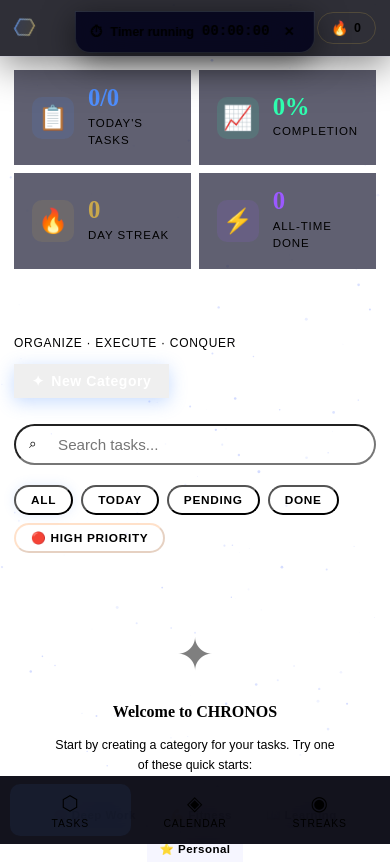
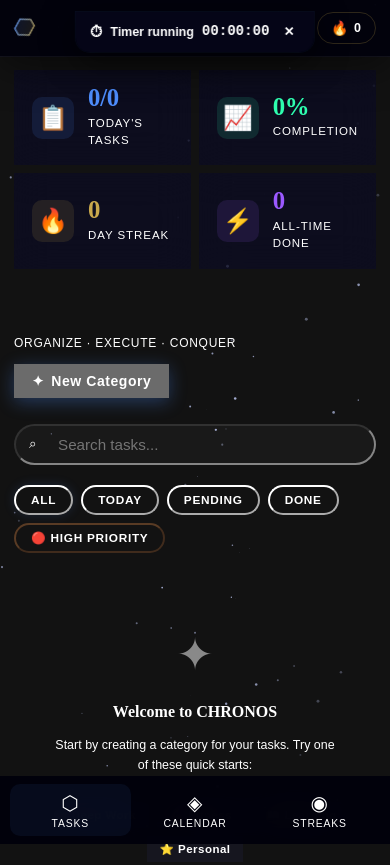
Before and after one commit to patelneel0833-ship-it/Chrono, a plain HTML site: page index.html in a window 390 px wide. Shown: the top 865 px of the page. Drawn offline with Linux system fonts and the light colour scheme.

Commit message:
Update index.html

```diff
--- a/index.html
+++ b/index.html
@@ -3,11 +3,23 @@
 <html lang="en">
 <head>
 <meta charset="UTF-8">
-<meta name="viewport" content="width=device-width, initial-scale=1.0, viewport-fit=cover">
+<meta http-equiv="X-UA-Compatible" content="IE=edge">
+<meta name="viewport" content="width=device-width, initial-scale=1.0, maximum-scale=1.0, viewport-fit=cover">
+<meta name="theme-color" content="#02020c">
+<meta name="apple-mobile-web-app-capable" content="yes">
+<meta name="apple-mobile-web-app-status-bar-style" content="black-translucent">
+<meta name="format-detection" content="telephone=no">
+<meta name="color-scheme" content="dark">
 <title>CHRONOS — Task & Time Mastery</title>
 <link rel="preconnect" href="https://fonts.googleapis.com">
 <link rel="preconnect" href="https://fonts.gstatic.com" crossorigin>
 <link href="https://fonts.googleapis.com/css2?family=Cinzel:wght@400;600;700;900&family=Outfit:wght@300;400;500;600;700&family=JetBrains+Mono:wght@300;400;500&display=swap" rel="stylesheet">
+<style>
+/* Font fallback — prevents FOUT/FOIT flicker on Safari/GitHub Pages */
+@font-face { font-family: 'Outfit'; font-display: swap; }
+@font-face { font-family: 'Cinzel'; font-display: swap; }
+@font-face { font-family: 'JetBrains Mono'; font-display: swap; }
+</style>
 <style>
 /* ═══════════════════════════════════════════════════
    CHRONOS — Design System
@@ -47,30 +59,56 @@
   --shadow-card:  0 4px 30px rgba(0,0,0,0.35), inset 0 1px 0 rgba(255,255,255,0.035);
   --shadow-glow:  0 0 30px rgba(79,143,255,0.18);
   --shadow-gold:  0 0 30px rgba(201,168,76,0.25);
-}
-
-*, *::before, *::after { box-sizing: border-box; margin: 0; padding: 0; }
-html { scroll-behavior: smooth; font-size: 16px; }
+  /* Safari-safe glass backgrounds */
+  --glass-bg:     rgba(14,14,44,0.82);
+  --glass-bg-hi:  rgba(18,18,54,0.88);
+  --modal-bg:     rgba(15,15,46,0.96);
+  /* Safe area vars with 0px fallback */
+  --sat: env(safe-area-inset-top, 0px);
+  --sar: env(safe-area-inset-right, 0px);
+  --sab: env(safe-area-inset-bottom, 0px);
+  --sal: env(safe-area-inset-left, 0px);
+}
+
+*, *::before, *::after { box-sizing: border-box; margin: 0; padding: 0; -webkit-tap-highlight-color: transparent; }
+html {
+scroll-behavior: smooth;
+font-size: 16px;
+/* Prevent Safari font size adjustment on rotation */
+-webkit-text-size-adjust: 100%;
+text-size-adjust: 100%;
+}
 body {
 font-family: ‘Outfit’, sans-serif;
 background: var(–void);
 color: var(–text-a);
+min-height: 100vh;    /* fallback for Safari < 15.4 */
 min-height: 100dvh;
 overflow-x: hidden;
 -webkit-font-smoothing: antialiased;
+-moz-osx-font-smoothing: grayscale;
+text-rendering: optimizeLegibility;
 font-size: 1rem;
 line-height: 1.5;
+/* Prevent rubber-band bounce on iOS causing layout shifts */
+overscroll-behavior-y: none;
 }
 
 /* ═══ COSMIC BG ═══ */
 #cosmicCanvas {
 position: fixed; inset: 0; z-index: 0; pointer-events: none;
 width: 100%; height: 100%;
+/* Prevent Safari canvas blinking */
+-webkit-transform: translateZ(0);
+transform: translateZ(0);
+will-change: transform;
 }
 .nebula {
 position: fixed; pointer-events: none; z-index: 0;
 border-radius: 50%; filter: blur(90px); opacity: 0;
 animation: nebulaBreath var(–nd,20s) ease-in-out var(–ndelay,0s) infinite alternate;
+-webkit-transform: translateZ(0); transform: translateZ(0);
+will-change: opacity, transform;
 }
 .n1 { width:700px;height:500px;background:var(–blue);top:-150px;left:-150px;–nd:22s;–nop:0.055; }
 .n2 { width:600px;height:600px;background:var(–purple);bottom:-150px;right:-150px;–nd:28s;–ndelay:4s;–nop:0.05; }
@@ -81,14 +119,15 @@
 }
 
 /* ═══ LAYOUT ═══ */
-#app { position:relative; z-index:1; display:flex; flex-direction:column; min-height:100dvh; }
+#app { position:relative; z-index:1; display:flex; flex-direction:column; min-height:100vh; min-height:100dvh; }
 
 /* ═══ HEADER ═══ */
 .hdr {
 display: flex; align-items: center; justify-content: space-between;
 padding: 0 28px; height: 62px;
 position: sticky; top: 0; z-index: 300;
-background: rgba(2,2,12,0.82);
+background: rgba(2,2,12,0.92);  /* solid fallback when blur unsupported */
+-webkit-backdrop-filter: blur(24px) saturate(160%);
 backdrop-filter: blur(24px) saturate(160%);
 border-bottom: 1px solid var(–border);
 box-shadow: 0 1px 0 rgba(80,80,255,0.05), 0 8px 40px rgba(0,0,0,0.5);
@@ -97,7 +136,10 @@
 font-family: ‘Cinzel’, serif; font-weight: 900; font-size: 1.35rem;
 letter-spacing: 0.18em; user-select: none; cursor: default;
 background: linear-gradient(125deg, var(–gold) 0%, var(–gold-light) 35%, #a8d4ff 70%, var(–blue) 100%);
--webkit-background-clip: text; background-clip: text; -webkit-text-fill-color: transparent;
+-webkit-background-clip: text;
+background-clip: text;
+-webkit-text-fill-color: transparent;
+color: var(–gold); /* fallback if gradient clip fails */
 display: flex; align-items: center; gap: 10px;
 }
 .logo-gem {
@@ -118,7 +160,9 @@
 .nav-pill:hover { color: var(–text-a); background: rgba(100,100,255,0.07); border-color: var(–border-hi); }
 .nav-pill.on {
 background: linear-gradient(135deg, var(–blue), var(–purple));
-color: white; border-color: transparent;
+color: white;
+-webkit-text-fill-color: white; /* override any inherited transparent */
+border-color: transparent;
 box-shadow: 0 4px 18px rgba(79,143,255,0.38);
 }
 .hdr-right { display:flex; align-items:center; gap:12px; }
@@ -151,9 +195,14 @@
 
 /* ═══ PAGE HEADERS ═══ */
 .pg-hdr { display:flex; align-items:flex-end; justify-content:space-between; margin-bottom:26px; flex-wrap:wrap; gap:12px; }
-.pg-title { font-family:‘Cinzel’,serif; font-size:1.55rem; font-weight:700; letter-spacing:0.04em;
+.pg-title {
+font-family:‘Cinzel’,serif; font-size:1.55rem; font-weight:700; letter-spacing:0.04em;
 background: linear-gradient(120deg, var(–text-a) 0%, var(–blue) 100%);
--webkit-background-clip:text; background-clip:text; -webkit-text-fill-color:transparent; }
+-webkit-background-clip: text;
+background-clip: text;
+-webkit-text-fill-color: transparent;
+color: var(–text-a); /* fallback */
+}
 .pg-sub { font-size:0.75rem; color:var(–text-c); margin-top:4px; letter-spacing:0.06em; text-transform:uppercase; }
 .pg-actions { display:flex; gap:8px; flex-wrap:wrap; }
 
@@ -163,7 +212,8 @@
 }
 .ds-card {
 padding: 16px 18px; border-radius: var(–r);
-background: rgba(12,12,38,0.7); border: 1px solid var(–border);
+background: rgba(14,14,42,0.85); border: 1px solid var(–border);
+-webkit-backdrop-filter: blur(12px);
 backdrop-filter: blur(12px);
 display: flex; align-items: center; gap: 14px;
 transition: all 0.25s;
@@ -206,10 +256,16 @@
 
 /* ═══ GLASS CARD ═══ */
 .gc {
-background: rgba(12,12,38,0.65); backdrop-filter:blur(18px) saturate(150%);
+background: var(–glass-bg, rgba(14,14,44,0.82));
+-webkit-backdrop-filter: blur(18px) saturate(150%);
+backdrop-filter: blur(18px) saturate(150%);
 border: 1px solid var(–border); border-radius: var(–r);
 box-shadow: var(–shadow-card);
 transition: border-color 0.3s, box-shadow 0.3s, transform 0.25s;
+}
+/* Safari @supports fallback — richer bg when blur works */
+@supports (-webkit-backdrop-filter: blur(1px)) or (backdrop-filter: blur(1px)) {
+.gc { background: rgba(12,12,38,0.65); }
 }
 .gc:hover { border-color:var(–border-hi); box-shadow:var(–shadow-card),var(–shadow-glow); }
 
@@ -259,6 +315,12 @@
 transform: translateX(-100%);
 }
 @keyframes shimmer { to { transform:translateX(200%); } }
+@media (prefers-reduced-motion: reduce) {
+.prog-fill::after { animation: none; }
+.fire, .logo-gem { animation: none; }
+.nebula { animation: none; opacity: 0.04; }
+@keyframes nebulaBreath { to { opacity: 0.04; } }
+}
 
 /* ═══ TASK ITEMS ═══ */
 .task-list { display:flex; flex-direction:column; gap:6px; }
@@ -266,8 +328,10 @@
 display:flex; align-items:center; gap:10px; padding:10px 12px;
 border-radius:var(–r-sm); border:1px solid rgba(255,255,255,0.04);
 background:rgba(255,255,255,0.018); cursor:pointer;
-transition: all 0.2s var(–ease-out); position:relative; overflow:hidden;
-group: ‘task’;
+transition: background 0.2s var(–ease-out), border-color 0.2s, transform 0.2s;
+position:relative; overflow:hidden;
+-webkit-transform: translateZ(0); /* promote to GPU layer */
+transform: translateZ(0);
 }
 .task-row::before {
 content:’’; position:absolute; left:0; top:0; bottom:0; width:2px;
@@ -347,7 +411,8 @@
 .btn:hover::after { background:rgba(255,255,255,0.08); }
 .btn-prim {
 background:linear-gradient(135deg,var(–blue) 0%,var(–purple) 100%);
-color:white; box-shadow:0 4px 18px rgba(79,143,255,0.32);
+color:white; -webkit-text-fill-color:white;
+box-shadow:0 4px 18px rgba(79,143,255,0.32);
 }
 .btn-prim:hover { transform:translateY(-2px); box-shadow:0 8px 28px rgba(79,143,255,0.48); }
 .btn-gold {
@@ -356,7 +421,7 @@
 }
 .btn-gold:hover { transform:translateY(-2px); box-shadow:0 8px 24px rgba(201,168,76,0.4); }
 .btn-ghost {
-background:rgba(100,100,255,0.06); color:var(–text-b); border:1px solid var(–border);
+background:rgba(100,100,255,0.06); color:var(–text-b); -webkit-text-fill-color:var(–text-b); border:1px solid var(–border);
 }
 .btn-ghost:hover { background:rgba(100,100,255,0.11); color:var(–text-a); border-color:var(–border-hi); transform:translateY(-1px); }
 .btn-danger { background:rgba(255,79,143,0.09); color:var(–rose); border:1px solid rgba(255,79,143,0.22); }
@@ -372,7 +437,9 @@
 /* ═══ MODAL ═══ */
 .overlay {
 position:fixed; inset:0; z-index:500;
-background:rgba(0,0,0,0.75); backdrop-filter:blur(12px);
+background:rgba(0,0,0,0.82);
+-webkit-backdrop-filter: blur(12px);
+backdrop-filter: blur(12px);
 display:flex; align-items:center; justify-content:center;
 opacity:0; pointer-events:none;
 transition:opacity 0.25s;
@@ -381,9 +448,9 @@
 }
 .overlay.on { opacity:1; pointer-events:all; }
 .modal {
-background:var(–panel); border:1px solid var(–border-hi);
+background: var(–modal-bg, rgba(15,15,46,0.98)); border:1px solid var(–border-hi);
 border-radius:20px; padding:28px; width:100%; max-width:490px;
-position:relative; overflow:hidden; max-height:88dvh; overflow-y:auto;
+position:relative; overflow:hidden; max-height:88vh; max-height:88dvh; overflow-y:auto;
 box-shadow:0 30px 90px rgba(0,0,0,0.7), 0 0 0 1px rgba(255,255,255,0.04);
 transform:scale(0.92) translateY(24px);
 transition:transform 0.32s var(–ease-spring);
@@ -410,9 +477,14 @@
 .fl { display:block; font-size:0.72rem; font-weight:700; letter-spacing:0.1em; text-transform:uppercase; color:var(–text-b); margin-bottom:8px; }
 .fi, .ft, .fs {
 width:100%; padding:10px 13px; border-radius:var(–r-sm);
-background:rgba(255,255,255,0.04); border:1px solid var(–border);
+background: rgba(20,20,56,0.8); border:1px solid var(–border);
 color:var(–text-a); font-family:‘Outfit’,sans-serif; font-size:0.95rem;
 transition:all 0.2s; outline:none;
+/* Safari resets */
+-webkit-appearance: none;
+appearance: none;
+/* Prevent iOS zoom on focus (font must be >= 16px) */
+font-size: max(16px, 0.95rem);
 }
 .fi:focus,.ft:focus,.fs:focus {
 border-color:var(–border-glow); background:var(–blue-dim);
@@ -466,7 +538,7 @@
 .t-task-dc { font-size:0.8rem; color:var(–text-b); margin-bottom:24px; }
 
 .ring-wrap { position:relative; width:190px; height:190px; margin:0 auto 20px; }
-.ring-svg { width:190px; height:190px; transform:rotate(-90deg); }
+.ring-svg { width:190px; height:190px; transform:rotate(-90deg); shape-rendering:geometricPrecision; }
 .ring-track { fill:none; stroke:rgba(100,100,255,0.09); stroke-width:7; }
 .ring-prog { fill:none; stroke-width:7; stroke-linecap:round; stroke-dasharray:534; stroke-dashoffset:534; transition:stroke-dashoffset 1s linear, stroke 0.5s; }
 .ring-center {
@@ -680,6 +752,7 @@
 
 /* ═══ SCROLLBAR ═══ */
 ::-webkit-scrollbar { width:5px; height:5px; }
+@media(pointer:coarse) { ::-webkit-scrollbar { width:0; height:0; } }
 ::-webkit-scrollbar-track { background:rgba(255,255,255,0.02); }
 ::-webkit-scrollbar-thumb { background:rgba(100,100,255,0.18); border-radius:3px; }
 ::-webkit-scrollbar-thumb:hover { background:rgba(100,100,255,0.32); }
@@ -690,22 +763,29 @@
 .toast {
 padding:12px 18px; border-radius:12px; font-size:0.875rem; font-weight:500;
 display:flex; align-items:center; gap:9px; max-width:300px;
-backdrop-filter:blur(16px); pointer-events:all;
+-webkit-backdrop-filter: blur(16px);
+backdrop-filter: blur(16px); pointer-events:all;
 border:1px solid var(–border-hi); box-shadow:0 8px 28px rgba(0,0,0,0.45);
 animation:toastIn 0.32s var(–ease-spring) forwards;
 }
-.toast-s { background:rgba(47,255,176,0.09); border-color:rgba(47,255,176,0.3); color:var(–green); }
-.toast-i { background:rgba(79,143,255,0.09); border-color:rgba(79,143,255,0.3); color:var(–blue); }
-.toast-w { background:rgba(201,168,76,0.09); border-color:rgba(201,168,76,0.3); color:var(–gold-light); }
-.toast-e { background:rgba(255,79,143,0.09); border-color:rgba(255,79,143,0.3); color:var(–rose); }
+.toast-s { background:rgba(14,38,30,0.95); border-color:rgba(47,255,176,0.35); color:var(–green); }
+.toast-i { background:rgba(10,22,50,0.95); border-color:rgba(79,143,255,0.35); color:var(–blue); }
+.toast-w { background:rgba(36,28,8,0.95); border-color:rgba(201,168,76,0.35); color:var(–gold-light); }
+.toast-e { background:rgba(40,8,22,0.95); border-color:rgba(255,79,143,0.35); color:var(–rose); }
 @keyframes toastIn { from{opacity:0;transform:translateX(32px)scale(0.92)} to{opacity:1;transform:translateX(0)scale(1)} }
 @keyframes toastOut { from{opacity:1;transform:translateX(0)scale(1)} to{opacity:0;transform:translateX(32px)scale(0.9)} }
 
 /* ═══ MOBILE NAV ═══ */
 .mob-nav {
 display:none; position:fixed; bottom:0; left:0; right:0; z-index:400;
-background:rgba(2,2,12,0.93); backdrop-filter:blur(24px);
-border-top:1px solid var(–border); padding:8px 10px calc(8px + env(safe-area-inset-bottom));
+background: rgba(2,2,12,0.97);
+-webkit-backdrop-filter: blur(24px) saturate(160%);
+backdrop-filter: blur(24px) saturate(160%);
+border-top:1px solid var(–border);
+padding: 8px 10px;
+padding-bottom: calc(8px + env(safe-area-inset-bottom, 0px));
+padding-left: calc(10px + env(safe-area-inset-left, 0px));
+padding-right: calc(10px + env(safe-area-inset-right, 0px));
 gap:4px;
 }
 .mob-btn {
@@ -731,14 +811,24 @@
 
 /* ═══ RESPONSIVE ═══ */
 @media(max-width:768px) {
-.hdr { padding:0 14px; height:56px; }
+.hdr {
+padding-top: 0; padding-bottom: 0;
+padding-left: calc(14px + env(safe-area-inset-left, 0px));
+padding-right: calc(14px + env(safe-area-inset-right, 0px));
+height: 56px;
+}
 .hdr-nav,.date-chip { display:none; }
-.view { padding:14px 14px 24px; }
+.view {
+padding: 14px;
+padding-left: calc(14px + env(safe-area-inset-left, 0px));
+padding-right: calc(14px + env(safe-area-inset-right, 0px));
+padding-bottom: 24px;
+}
 .daily-strip { grid-template-columns:repeat(2,1fr); }
 .cats-grid { grid-template-columns:1fr; }
 .stats-grid { grid-template-columns:repeat(2,1fr); }
 .mob-nav { display:flex; }
-#app { padding-bottom:72px; }
+#app { padding-bottom: calc(72px + env(safe-area-inset-bottom, 0px)); }
 .form-row { grid-template-columns:1fr; }
 .ach-grid { grid-template-columns:repeat(2,1fr); }
 }
@@ -755,6 +845,27 @@
 /* Smooth number input arrows */
 input[type=number]::-webkit-inner-spin-button,
 input[type=number]::-webkit-outer-spin-button { opacity:0.4; }
+
+/* Safari: fix time/date input text color (inherits system color otherwise) */
+input[type=“time”],
+input[type=“date”] {
+color-scheme: dark;
+color: var(–text-a);
+}
+input[type=“time”]::-webkit-calendar-picker-indicator,
+input[type=“date”]::-webkit-calendar-picker-indicator {
+filter: invert(1) brightness(0.7);
+cursor: pointer;
+}
+/* Prevent iOS Safari zoom on any input */
+input, textarea, select {
+font-size: max(16px, 1em);
+}
+/* Fix select arrow on Safari */
+.fs {
+background-image: none;
+-webkit-appearance: none;
+}
 
 /* ═══ INLINE EDIT ═══ */
 .task-name-input {
@@ -767,11 +878,13 @@
 
 /* ═══ TIMER PERSIST BANNER ═══ */
 .timer-banner {
-position: fixed; top: 62px; left: 50%; transform: translateX(-50%) translateY(-110%);
+position: fixed; top: calc(62px + env(safe-area-inset-top, 0px)); left: 50%; transform: translateX(-50%) translateY(-110%);
 z-index: 350; display: flex; align-items: center; gap: 10px;
 padding: 9px 18px; border-radius: 0 0 14px 14px;
-background: rgba(8,8,30,0.97); border: 1px solid var(–border-glow);
-border-top: none; backdrop-filter: blur(24px) saturate(160%);
+background: rgba(6,6,24,0.98); border: 1px solid var(–border-glow);
+border-top: none;
+-webkit-backdrop-filter: blur(24px) saturate(160%);
+backdrop-filter: blur(24px) saturate(160%);
 box-shadow: 0 8px 32px rgba(0,0,0,0.6), 0 0 0 1px rgba(79,143,255,0.08);
 transition: transform 0.38s cubic-bezier(0.34,1.56,0.64,1);
 font-size: 0.82rem; font-weight: 600; white-space: nowrap; cursor: pointer;
@@ -779,7 +892,7 @@
 }
 .timer-banner.visible { transform: translateX(-50%) translateY(0); }
 @media(max-width:768px) {
-.timer-banner { top: 56px; font-size: 0.78rem; padding: 8px 14px; gap: 8px; }
+.timer-banner { top: calc(56px + env(safe-area-inset-top, 0px)); font-size: 0.78rem; padding: 8px 14px; gap: 8px; }
 }
 .timer-banner .tb-ring { animation: tbPulse 1s ease-in-out infinite; font-size: 1rem; }
 @keyframes tbPulse { 0%,100%{opacity:1} 50%{opacity:0.4} }
@@ -2658,7 +2771,8 @@
   function resize(){
     W=c.width=window.innerWidth; H=c.height=window.innerHeight;
     stars=[];
-    for(let i=0;i<180;i++){
+    const starCount = window.innerWidth < 768 ? 80 : 180;
+    for(let i=0;i<starCount;i++){
       stars.push({
         x:Math.random()*W, y:Math.random()*H,
         r:Math.random()*1.5, alpha:Math.random(),
@@ -2667,8 +2781,9 @@
       });
     }
   }
-  let t=0;
+  let t=0, rafId=null;
   function draw(){
+    if (document.hidden) { rafId = requestAnimationFrame(draw); return; }
     ctx.clearRect(0,0,W,H);
     t+=0.008;
     stars.forEach(s=>{
@@ -2678,7 +2793,7 @@
       ctx.fillStyle=`rgba(200,210,255,${a*0.8})`;
       ctx.fill();
     });
-    requestAnimationFrame(draw);
+    rafId = requestAnimationFrame(draw);
   }
   window.addEventListener('resize',resize);
   resize(); draw();
@@ -2687,9 +2802,16 @@
 /* ════════════════════════════════════════
    INIT
 ════════════════════════════════════════ */
-load();
-updateHeader();
-renderTasks();
+// Wait for fonts before first render to prevent FOUT
+if (document.fonts && document.fonts.ready) {
+  document.fonts.ready.then(() => {
+    load(); updateHeader(); renderTasks();
+  }).catch(() => {
+    load(); updateHeader(); renderTasks();
+  });
+} else {
+  load(); updateHeader(); renderTasks();
+}
 setInterval(updateHeader, 60000);
 // Default calendar to today
 S.calSel = today();
```
